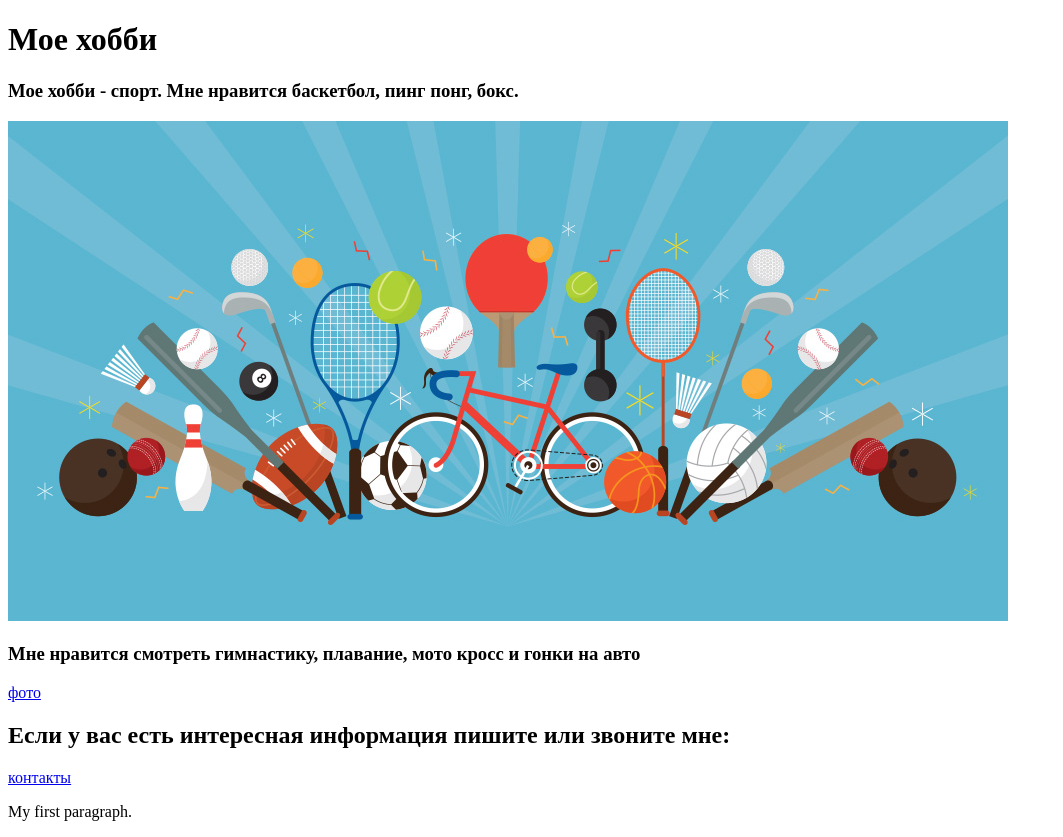
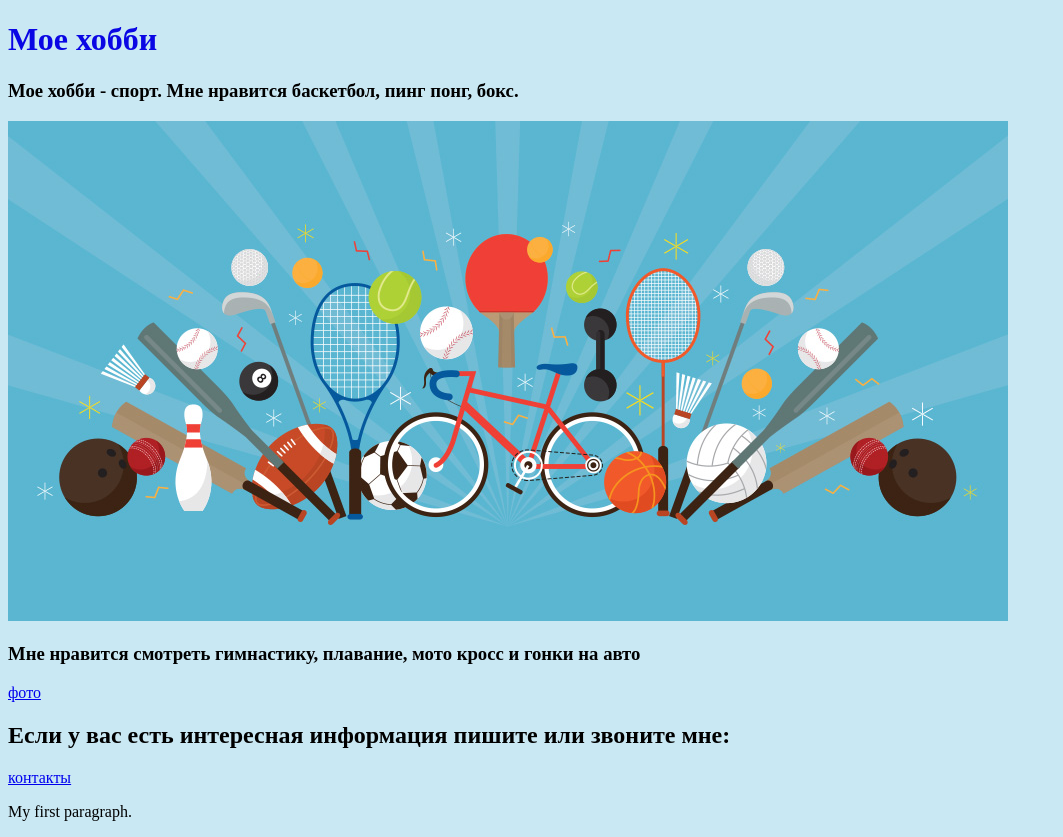
Before and after one commit to ksn-arch/basketball, a plain HTML site: page index.html in a window 1280 px wide. Shown: the whole page, without its empty margins (0-1063 px from the left). Drawn offline with Linux system fonts and the light colour scheme.

Commit message:
add style.css file

```diff
--- a/index.html
+++ b/index.html
@@ -2,6 +2,7 @@
 <html>
     <head>
         <title>Баскетбол</title>
+        <link rel="stylesheet" type="text/css" href="style.css">
     </head>
     <body>
         <h1>Мое хобби</h1>
--- /dev/null
+++ b/style.css
@@ -0,0 +1,6 @@
+h1 {
+    color: rgb(10, 6, 228);
+  }
+  body {
+    background-color: rgb(201, 232, 243);
+  }
```
Also changed, not shown: pages/2.html (+1 -0 lines).
